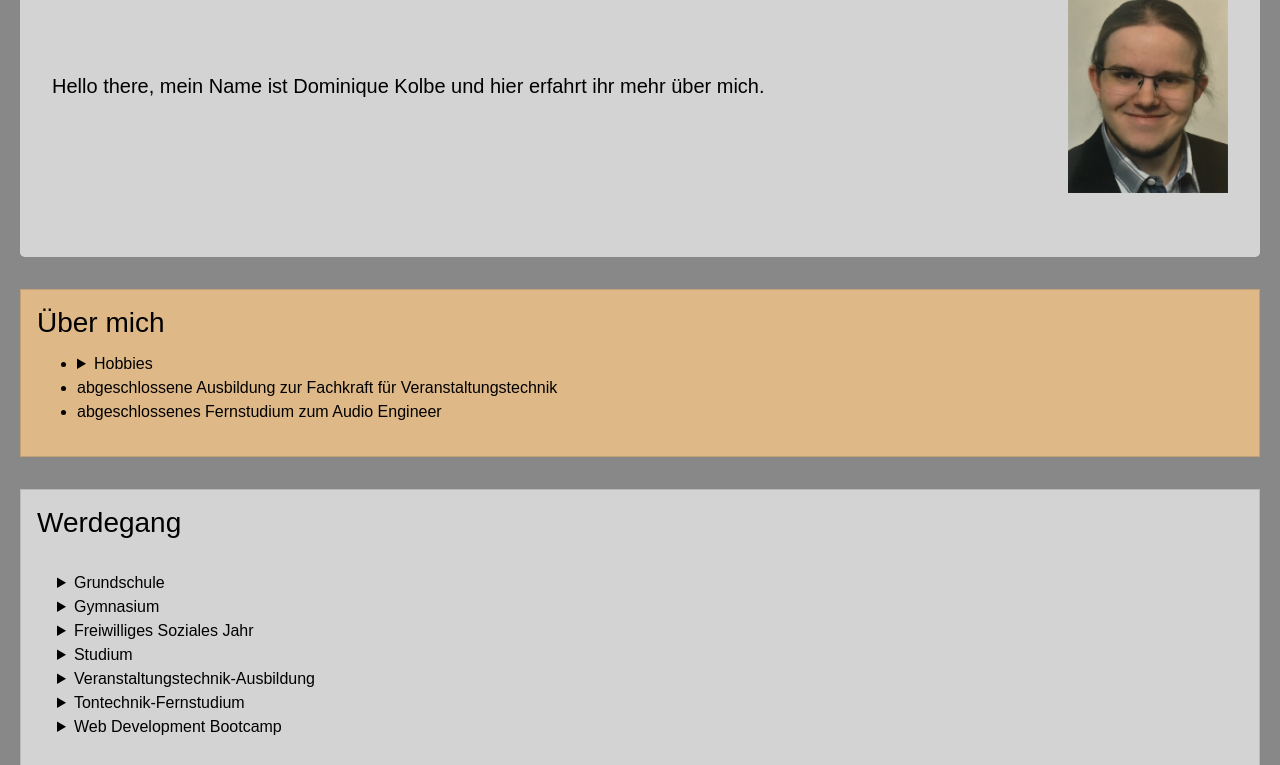
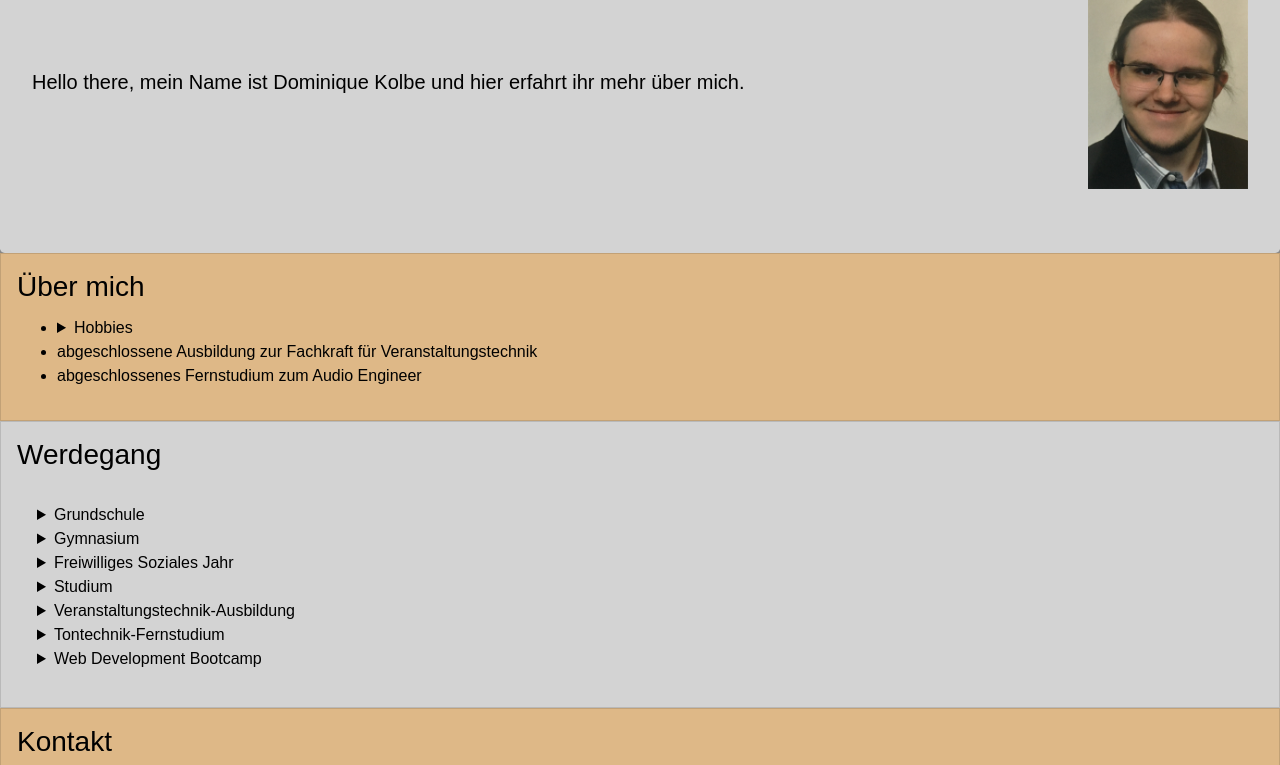
Before and after one commit to arassaria/portfolio, a website: page index.html in a window 1280 px wide. Shown: the part 182-947 px from the top of the page. Drawn offline with nearby package versions, Linux system fonts and the light colour scheme.

Commit message:
Add scroll-snapping

```diff
--- a/scss/custom.scss
+++ b/scss/custom.scss
@@ -12,13 +12,13 @@ $font-family-base: Arial;
 // Add you custom CSS
 
 body {
-  margin: 20px;
+  margin: 0px;
 }
 
 .card {
   color: black;
-  margin-top: 2rem;
-  margin-bottom: 2rem;
+  margin-top: 0rem;
+  margin-bottom: 0rem;
   padding-top: 1rem;
   padding-left: 1rem;
   padding-right: 1rem;
@@ -38,6 +38,7 @@ body {
   background-color: lightgrey;
   display: flex;
   flex-wrap: wrap;
+  margin-bottom: 0rem;
 }
 
 .display-4 {
@@ -83,3 +84,9 @@ footer {
 .navbar {
   justify-content: space-evenly;
 }
+
+section {
+  scroll-snap-type: initial;
+  scroll-margin-top: 64px;
+  scroll-padding-top: 64px;
+}
```
Also changed, not shown: css/custom.css, 1 other file.
